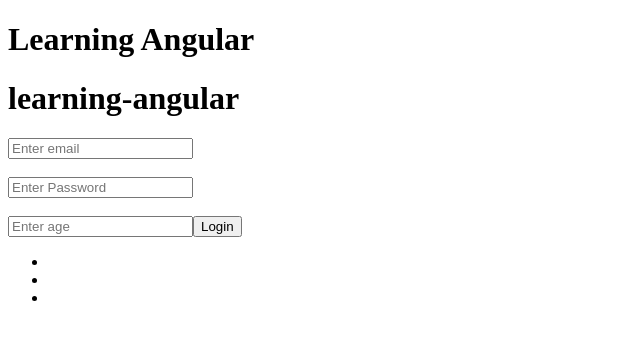
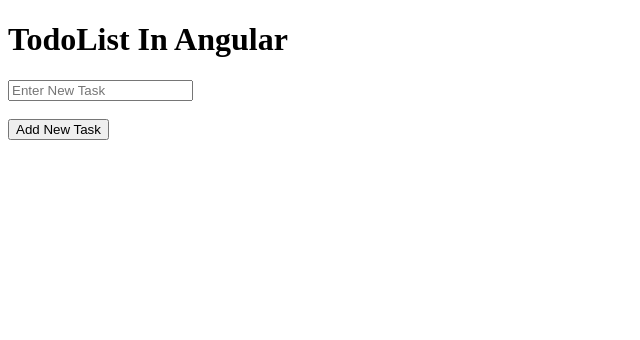
Before and after one commit to Amanymous/learning-Angular, an Angular app: page / in a window 1280 px wide. Shown: the top 340 px of the page, without its empty margins (0-640 px from the left). Built offline with nearby package versions, Linux system fonts and the light colour scheme.

Commit message:
feat: working on todoList

```diff
--- a/src/app/app.component.html
+++ b/src/app/app.component.html
@@ -1,32 +1,11 @@
-<!-- <h1>Learning Angular</h1>
-<h1>{{ title }}</h1>
-<form #basicForm="ngForm" (submit)="getData(basicForm.value)">
-  <input type="email" name="email" placeholder="Enter email" ngModel />
-  <br />
-  <br />
-  <input type="password" name="password" placeholder="Enter Password" ngModel />
-  <br />
-  <br />
-  <input type="age" name="age" placeholder="Enter age" ngModel />
-  <button>Login</button>
-</form>
-<ul>
-  <li>{{userData}}</li>
-</ul> -->
-<h1>Learning Angular</h1>
-<h1>{{ title }}</h1>
-<form #basicForm="ngForm" (submit)="getData(basicForm.value)">
-  <input type="email" name="email" placeholder="Enter email" ngModel />
-  <br />
-  <br />
-  <input type="password" name="password" placeholder="Enter Password" ngModel />
-  <br />
-  <br />
-  <input type="age" name="age" placeholder="Enter age" ngModel />
-  <button>Login</button>
-</form>
-<ul>
-  <li>{{userData.email}}</li>
-  <li>{{userData.password}}</li>
-  <li>{{userData.age}}</li>
+<h1>TodoList In Angular</h1>
+<input type="text" placeholder="Enter New Task" #task />
+<br>
+<br>
+<button (click)="addTask(task.value)">Add New Task</button>
+<br>
+<br>
+
+<ul *ngFor="let item of list">
+<li>{{item.name}} <button (click)="removeTask(item.id)">x</button></li>
 </ul>
--- a/src/app/app.component.ts
+++ b/src/app/app.component.ts
@@ -1,17 +1,20 @@
 import { Component } from '@angular/core';
 import { NgForm } from '@angular/forms';
-
 @Component({
   selector: 'app-root',
   templateUrl: './app.component.html',
-  styleUrls: ['./app.component.css']
+  styleUrls: ['./app.component.css'],
 })
 export class AppComponent {
-  title = 'learning-angular';
-  userData:any={}
-  getData(value:NgForm)
-  {
-    console.warn(value);
-    this.userData=value
+  title = 'Angular Template Driven Form';
+  list:any[]=[]
+  addTask(item:string){
+    this.list.push({id:this.list.length,name:item})
+    console.log(this.list)
+    console.log(item)
+  }
+  removeTask(id:number){
+    console.log(id)
+    this.list = this.list.filter(item=>item.id!== id)
   }
 }
```
